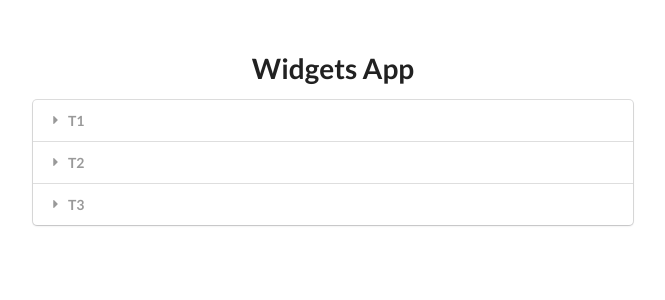
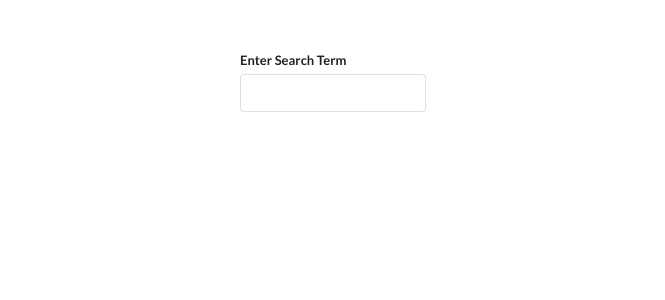
Before and after one commit to Brian-KK/Widgets-app-React, a React (Create React App) app: page / in a window 1280 px wide. Shown: the top 300 px of the page, without its empty margins (307-972 px from the left). Built offline with nearby package versions, Linux system fonts and the light colour scheme.

Commit message:
Initial setup search component

```diff
--- /dev/null
+++ b/src/App.js
@@ -0,0 +1,31 @@
+import React from 'react';
+import Accordion from './components/Accordion';
+import Search from './components/Search';
+import './index.css';
+
+const items = [
+	{
+		title: 'This will be title 1',
+		content: 'This will be the content of title 1',
+	},
+	{
+		title: 'This will be title 2',
+		content: 'This will be the content of title 2',
+	},
+	{
+		title: 'This will be title 3',
+		content: 'This will be the content of title 3',
+	},
+];
+
+class App extends React.Component {
+	render() {
+		return (
+			<div className='container'>
+				<Search />
+			</div>
+		);
+	}
+}
+
+export default App;
--- a/src/components/App.js
+++ /dev/null
@@ -1,31 +0,0 @@
-import React from 'react';
-import Accordion from './Accordion';
-import '../index.css';
-
-const items = [
-	{
-		title: 'T1',
-		content: 'C1',
-	},
-	{
-		title: 'T2',
-		content: 'C2',
-	},
-	{
-		title: 'T3',
-		content: 'C3',
-	},
-];
-
-class App extends React.Component {
-	render() {
-		return (
-			<div className='container'>
-				<h1>Widgets App</h1>
-				<Accordion items={items} />
-			</div>
-		);
-	}
-}
-
-export default App;
--- /dev/null
+++ b/src/components/Search.js
@@ -0,0 +1,22 @@
+import React, { useState } from 'react';
+
+const Search = () => {
+	const [term, setTerm] = useState('');
+
+	return (
+		<div>
+			<div className='ui form'>
+				<div className='field'>
+					<label>Enter Search Term</label>
+					<input
+						value={term}
+						onChange={e => setTerm(e.target.value)}
+						className='input'
+					/>
+				</div>
+			</div>
+		</div>
+	);
+};
+
+export default Search;
--- a/src/index.css
+++ b/src/index.css
@@ -1,9 +1,5 @@
 body {
 	display: flex;
 	justify-content: center;
+	margin-top: 50px;
 }
-
-h1 {
-	margin-top: 50px !important;
-	text-align: center;
-}
--- a/src/index.js
+++ b/src/index.js
@@ -1,6 +1,6 @@
 import React from 'react';
 import ReactDOM from 'react-dom/client';
-import App from './components/App';
+import App from './App';
 
 const root = ReactDOM.createRoot(document.getElementById('root'));
 
```
